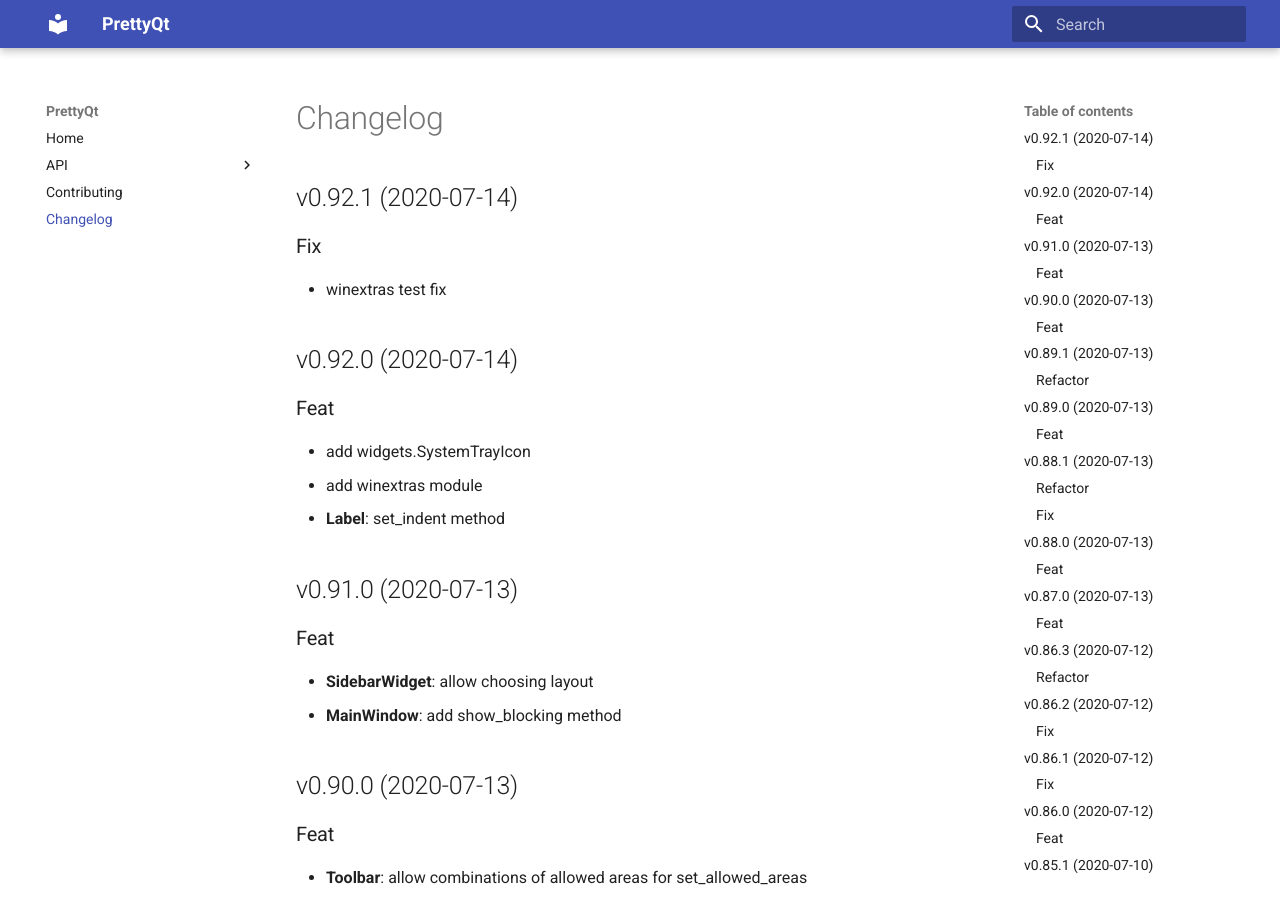
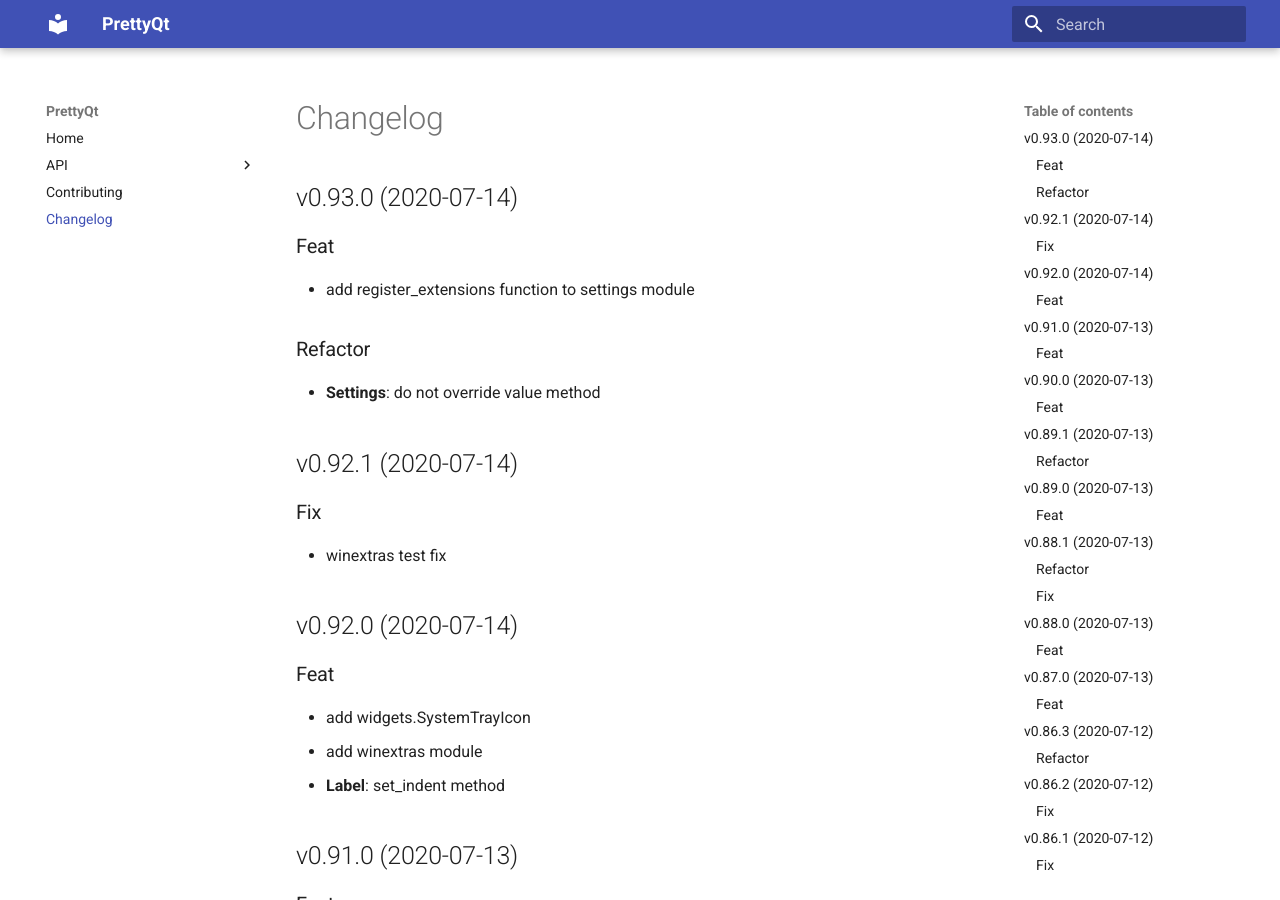
Before and after one commit to phil65/PrettyQt, an MkDocs documentation site: the page built from docs/changelog.md, in a window 1280 px wide and 900 px high. Built offline with MkDocs 1.6.1 and Material for MkDocs 9.7.7, drawn with Linux system fonts in a browser that asks for light colours.

Commit message:
bump: version 0.92.1 → 0.93.0

```diff
--- a/docs/changelog.md
+++ b/docs/changelog.md
@@ -1,3 +1,13 @@
+## v0.93.0 (2020-07-14)
+
+### Feat
+
+- add register_extensions function to settings module
+
+### Refactor
+
+- **Settings**: do not override value method
+
 ## v0.92.1 (2020-07-14)
 
 ### Fix
--- a/prettyqt/__init__.py
+++ b/prettyqt/__init__.py
@@ -4,7 +4,7 @@
 
 __author__ = """Philipp Temminghoff"""
 __email__ = "phil65@kodi.tv"
-__version__ = "0.92.1"
+__version__ = "0.93.0"
 
 
 __all__ = [
--- a/pyproject.toml
+++ b/pyproject.toml
@@ -1,6 +1,6 @@
 [tool.poetry]
 name = "PrettyQt"
-version = "0.92.1"
+version = "0.93.0"
 description = "A pythonic layer on top of qtpy"
 readme = 'docs/index.md'
 repository = "https://github.com/phil65/prettyqt"
@@ -123,7 +123,7 @@ exclude = '''
 '''
 [tool.commitizen]
 name = "cz_conventional_commits"
-version = "0.92.1"
+version = "0.93.0"
 tag_format = "v$version"
 version_files = [
     "prettyqt/__init__.py:__version__",
--- a/setup.py
+++ b/setup.py
@@ -40,6 +40,6 @@ setup(
     packages=find_packages(),
     test_suite="tests",
     url="https://github.com/phil65/prettyqt",
-    version="0.92.1",
+    version="0.93.0",
     zip_safe=False,
 )
```
Also changed, not shown: CHANGELOG.md (+10 -0 lines).
